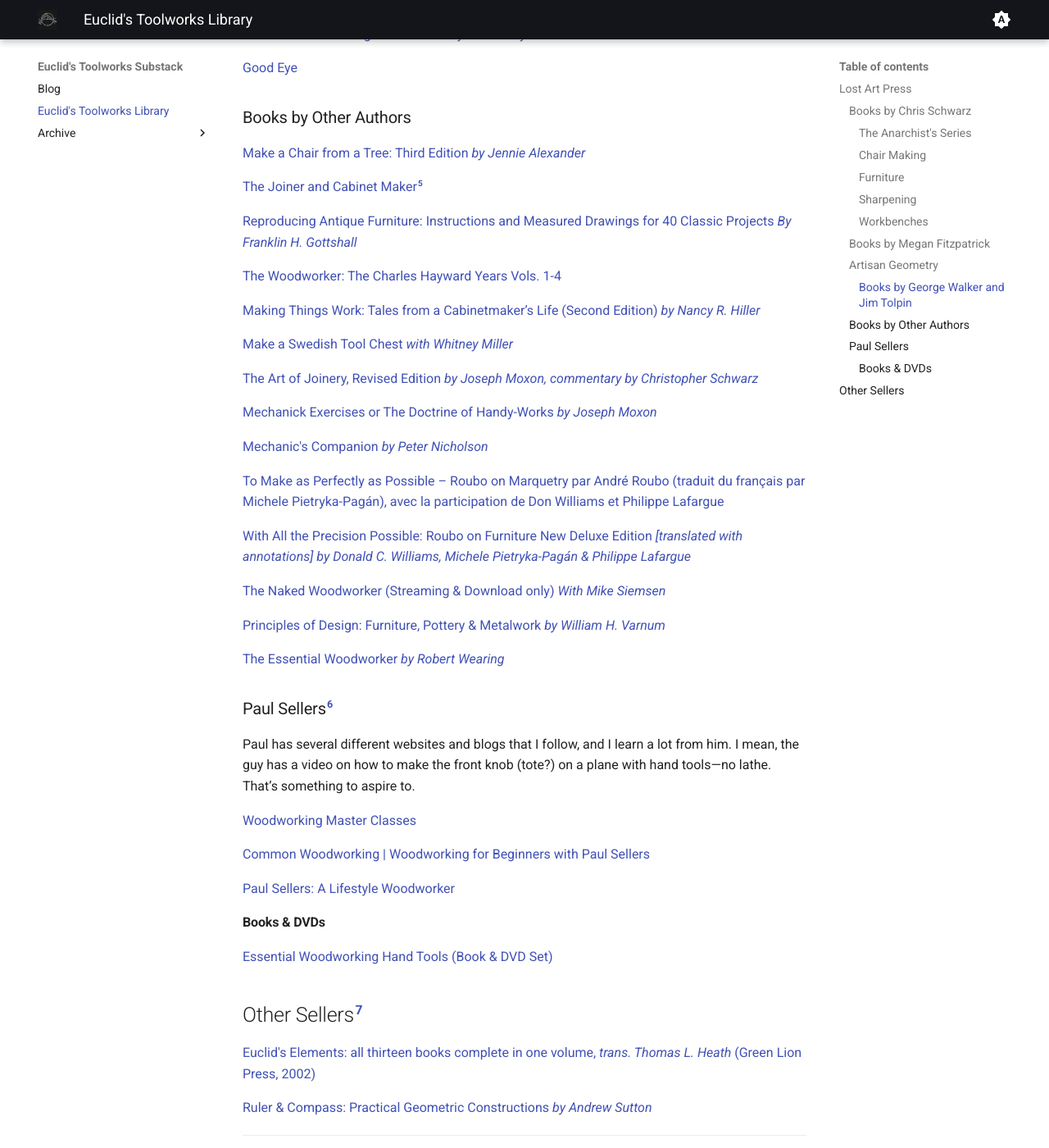
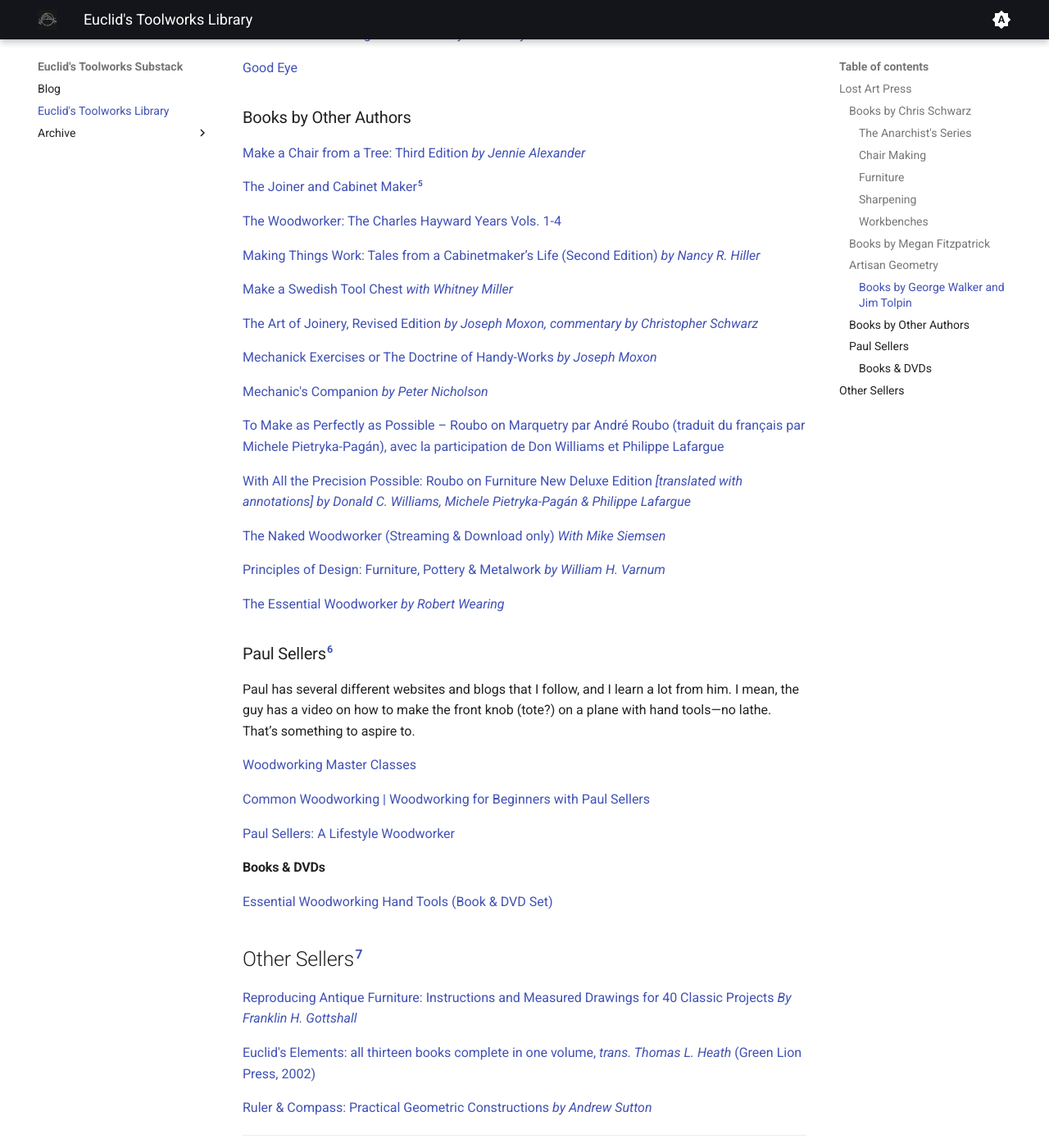
Before and after one commit to EuclidsToolworks/substack-automation, an MkDocs documentation site: the page built from docs/library.md, in a window 1280 px wide and 1400 px high, scrolled down 1972 px. Shown: the whole window at 82% size. Built offline with MkDocs 1.6.1 and Material for MkDocs 9.7.7, drawn with Linux system fonts in a browser that asks for light colours; part of the change alters nothing that is shown.

```diff
--- a/docs/library.md
+++ b/docs/library.md
@@ -75,8 +75,6 @@ This article by *Lost Art Press* answers the question in the authors' own words.
 
 [The Joiner and Cabinet Maker](https://lostartpress.com/products/the-joiner-and-cabinet-maker-1)[^5]
 
-[Reproducing Antique Furniture: Instructions and Measured Drawings for 40 Classic Projects *By Franklin H. Gottshall*](https://store.doverpublications.com/products/9780486279763)
-
 [The Woodworker: The Charles Hayward Years Vols. 1-4](https://lostartpress.com/products/the-woodworker-vols-1-4?_pos=2&_sid=56eb0681e&_ss=r&variant=41514873454655)
 
 [Making Things Work: Tales from a Cabinetmaker’s Life (Second Edition) *by Nancy R. Hiller*](https://lostartpress.com/products/making-things-work-tales-from-a-cabinetmaker-s-life?_pos=1&_sid=45cd586ce&_ss=r)
@@ -115,6 +113,8 @@ Paul has several different websites and blogs that I follow, and I learn a lot f
 
 ## Other Sellers[^7]
 
+[Reproducing Antique Furniture: Instructions and Measured Drawings for 40 Classic Projects *By Franklin H. Gottshall*](https://store.doverpublications.com/products/9780486279763)
+
 [Euclid's Elements: all thirteen books complete in one volume, *trans. Thomas L. Heath* (Green Lion Press, 2002)](https://www.greenlion.com/books/EuclidsElements.html)
 
 [Ruler & Compass: Practical Geometric Constructions *by Andrew Sutton*](https://bookshop.org/p/books/ruler-compass-practical-geometric-constructions-andrew-sutton/12543278?ean=9781952178092)
```
